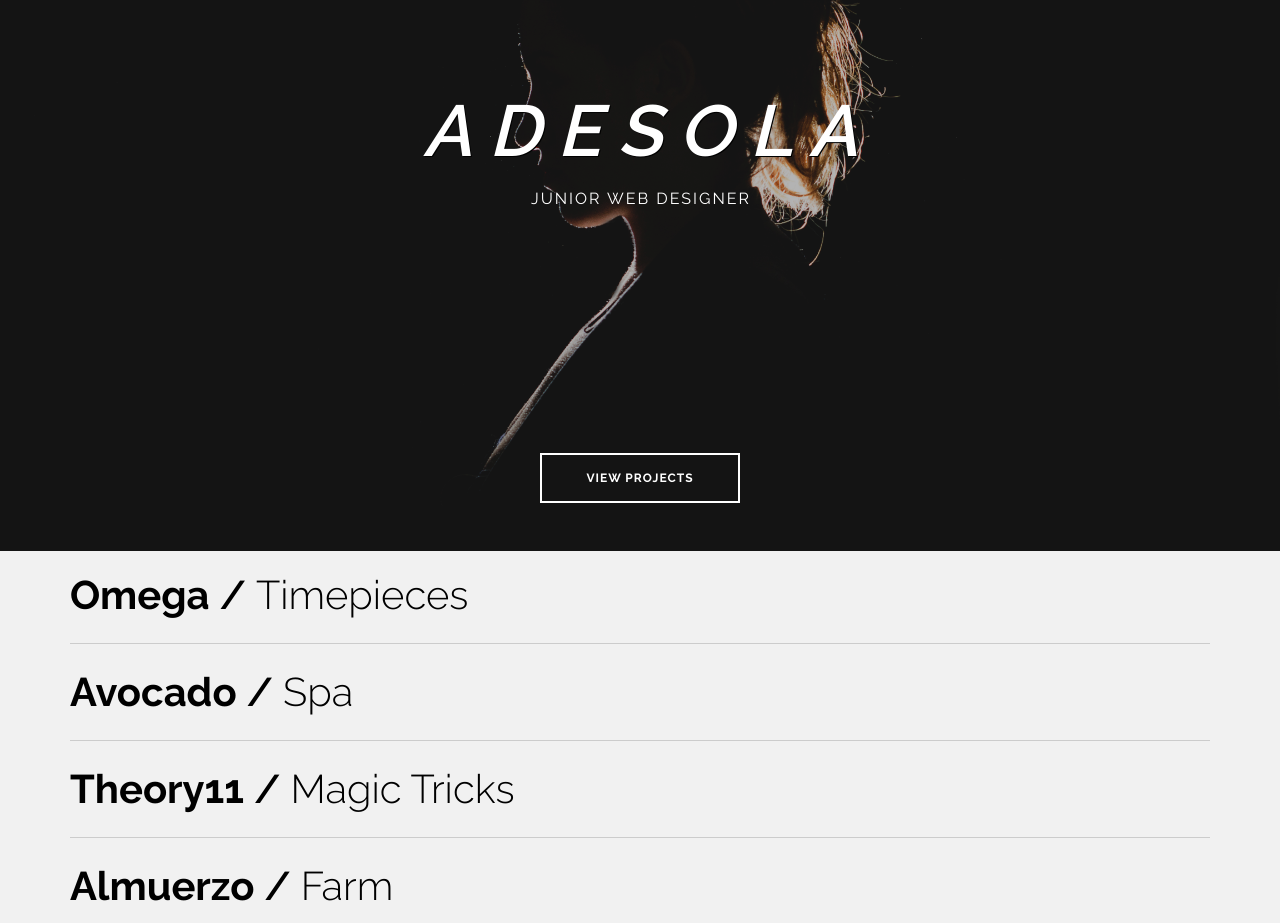
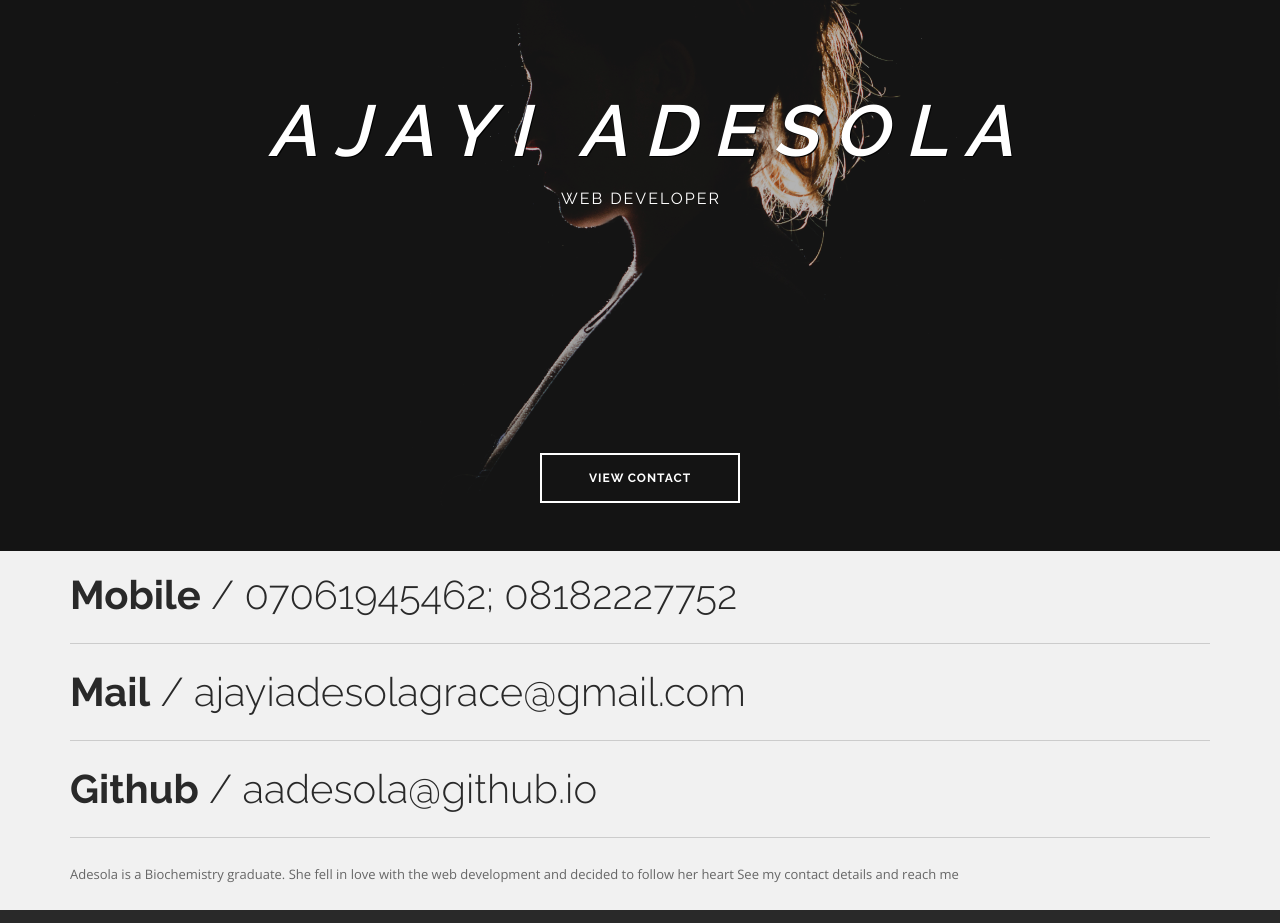
Before and after one commit to aadesola/aadesola.github.io, a plain HTML site: page index.html in a window 1280 px wide. Shown: the part 249-1172 px from the top of the page. Drawn offline with nearby package versions, Linux system fonts and the light colour scheme.

Commit message:
Create index.html

```diff
--- a/index.html
+++ b/index.html
@@ -23,24 +23,32 @@
 		        <div class="container v-align-transform">
 		            <div class="row">
 		                <div class="col-sm-12 text-center">
-		                    <h1 class="large uppercase mb16 bold adesola">ADESOLA</h1>
-		                    <h5 class="uppercase mb0">JUNIOR WEB DESIGNER</h5>
+		                    <h1 class="large uppercase mb16 bold adesola">AJAYI ADESOLA</h1>
+		                    <h5 class="uppercase mb0">WEB DEVELOPER</h5>
 		                </div>
 		            </div>
 
 		        </div>
 
 		        <div class="align-bottom relative-xs text-center">
-		            <a class="btn btn-lg mb32 mt-xs-40" href="#projects">VIEW PROJECTS</a>
+		            <a class="btn btn-lg mb32 mt-xs-40" href="#projects">VIEW CONTACT</a>
 		        </div>
 		    </section>
 
 <div id="projects" style="background-color: #f1f1f1; padding-top: 20px;">
   <div class="container">
-    <h2><a href="../omega/" target="_blank"> <b>Omega</b> / <span style="font-weight: 300;">Timepieces</span> </a></h2><hr>
+	<h2><b>Mobile</b> / <span style="font-weight: 300;">07061945462; 08182227752</span> </a></h2><hr>
+    	<h2> <b>Mail</b> / <span style="font-weight: 300;">ajayiadesolagrace@gmail.com</span> </a></h2><hr>
+	<h2> <b>Github</b> / <span style="font-weight: 300;">aadesola@github.io</span> </a></h2><hr>
+<p>Adesola is a Biochemistry graduate. She fell in love with the web development
+	and decided to follow her heart </b> See my contact details and reach me</p>
+
+	    <!--     	<h2><a href="../Almuerzo/index.html" target="_blank">  <b>Almuerzo</b> / <span style="font-weight: 300;">Farm</span></a></h2> -->
+
+	  <!--     <h2><a href="../omega/" target="_blank"> <b>Omega</b> / <span style="font-weight: 300;">Timepieces</span> </a></h2><hr>
     <h2><a href="../project-spa/index.html" target="_blank">  <b>Avocado</b> / <span style="font-weight: 300;">Spa</span> </a></h2><hr>
     <h2><a href="../theory11/index.html" target="_blank">  <b>Theory11</b> / <span style="font-weight: 300;">Magic Tricks</span> </a></h2><hr>
-    <h2><a href="../Almuerzo/index.html" target="_blank">  <b>Almuerzo</b> / <span style="font-weight: 300;">Farm</span></a></h2>
+    <h2><a href="../Almuerzo/index.html" target="_blank">  <b>Almuerzo</b> / <span style="font-weight: 300;">Farm</span></a></h2> -->
   </div>
 
 </div>
```
